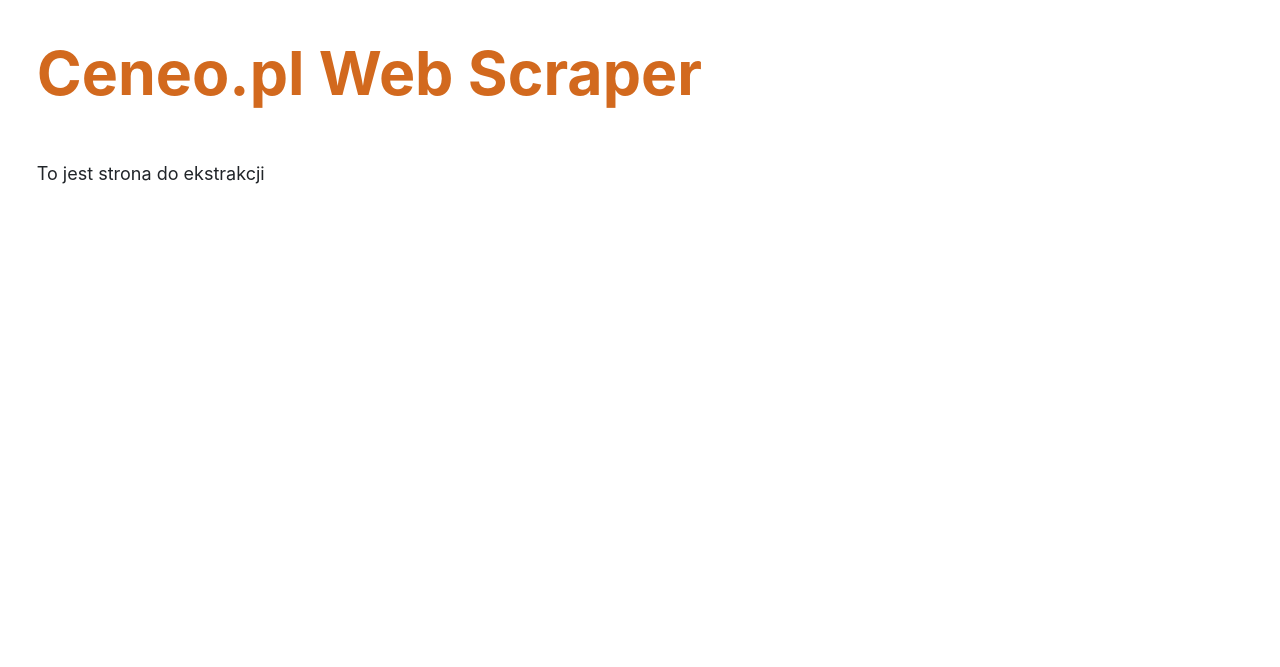
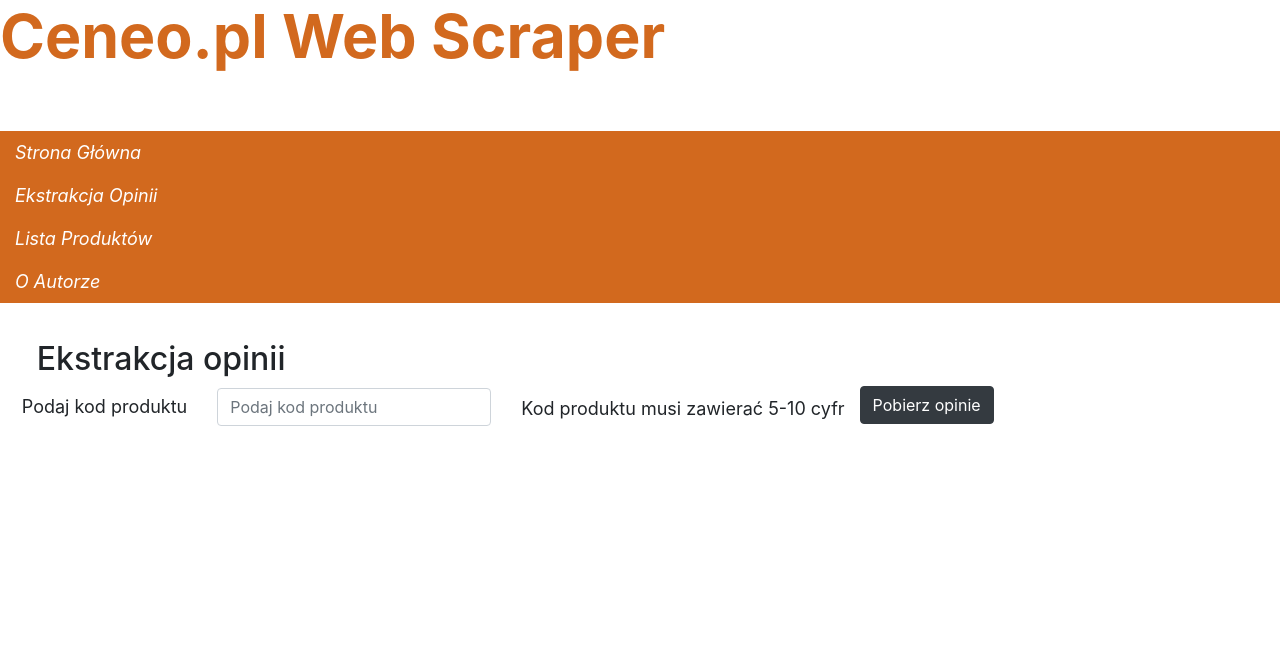
Before and after one commit to Wyzgaa/CeneoWebScraperJW, a Flask app: page /extract in a window 1280 px wide. Shown: the top 667 px of the page. Run offline with Flask 3, Linux system fonts and the light colour scheme.

Commit message:
2024-05-13 JW

```diff
--- a/app/routes.py
+++ b/app/routes.py
@@ -1,5 +1,6 @@
 from app import app
-from flask import render_template
+import requests
+from flask import render_template, request, redirect, url_for
 
 @app.route('/')
 
@@ -7,8 +8,14 @@ from flask import render_template
 def index():
     return render_template("index.html.jinja")
 
-@app.route('/extract')
+@app.route('/extract', methods=['POST', 'GET'])
 def extract():
+    if request.method == 'POST':
+        product_id = request.form.get('product_id')
+        url = f'https://www.ceneo.pl/{product_id}'
+        response= requests.get(url)
+        if response.status_code == requests.codes['ok']:
+            return redirect(url_for('product', product_id=product_id))
     return render_template("extract.html.jinja")
 
 @app.route('/products')
--- a/app/static/style.css
+++ b/app/static/style.css
@@ -19,15 +19,14 @@ header{
     color: chocolate;
     font-weight: 650;
     font-size: 3.8rem;
-    /* text-shadow:black 1px 0 0; */
 }
 
 #page_info{
     font-size: large;
-    /* text-align: center; */
 }
 
 footer{
+    width: 100%;
     text-align: center;
     margin-top: auto;
     padding-top: 40px;
@@ -41,3 +40,17 @@ footer{
     color: white;
     font-size: large;
 }
+
+nav{
+    display: flex;
+    flex-direction: row;
+    background-color: chocolate;
+}
+
+i{
+    color: white;
+    font-size: large;
+}
+/* .nav-link{
+    padding: 0 2vh 0 2vh;
+} */
--- a/app/templates/base.html.jinja
+++ b/app/templates/base.html.jinja
@@ -3,15 +3,32 @@
 <head>
     <meta charset="UTF-8">
     <meta name="viewport" content="width=device-width, initial-scale=1.0">
+    <link rel="stylesheet" href="https://cdn.jsdelivr.net/npm/bootstrap@4.4.1/dist/css/bootstrap.min.css" integrity="sha384-Vkoo8x4CGsO3+Hhxv8T/Q5PaXtkKtu6ug5TOeNV6gBiFeWPGFN9MuhOf23Q9Ifjh" crossorigin="anonymous">
     <link rel="stylesheet" href="{{url_for('static', filename='style.css')}}">
-    <link rel="stylesheet" href="https://cdn.jsdelivr.net/npm/bootstrap@4.4.1/dist/css/bootstrap.min.css" integrity="sha384-Vkoo8x4CGsO3+Hhxv8T/Q5PaXtkKtu6ug5TOeNV6gBiFeWPGFN9MuhOf23Q9Ifjh" crossorigin="anonymous">
     <title>Ceneo.pl Web Scraper</title>
 </head>
 <body>
+    <header>
+        <h1 id="title_h1">Ceneo.pl Web Scraper</h1>
+    </header>
+        <nav class="navbar-nav navbar-expand-lg ">
+            <div class="container-fluid">
+                <li class="nav-item">
+                    <a class="nav-link" href="{{url_for('index')}}"><i>Strona Główna</i></a>
+                </li>
+                <li class="nav-item">
+                    <a class="nav-link" href="{{url_for('extract')}}"><i>Ekstrakcja Opinii</i></a>
+                </li>
+                <li class="nav-item">
+                    <a class="nav-link" href="{{url_for('products')}}"><i>Lista Produktów</i></a>
+                </li>
+                <li class="nav-item">
+                    <a class="nav-link" href="{{url_for('author')}}"><i>O Autorze</i></a>
+                </li>
+            </div>
+        </nav>
     <div class="content">
-        <header>
-            <h1 id="title_h1">Ceneo.pl Web Scraper</h1>
-        </header>
+
         <section id="page_info">
             {% block content %}
                 <p>To jest plik bazowy</p>
--- a/app/templates/extract.html.jinja
+++ b/app/templates/extract.html.jinja
@@ -1,5 +1,23 @@
 {% extends "base.html.jinja" %}
 
 {% block content %}
-         <p>To jest strona do ekstrakcji</p>
+         <h2>Ekstrakcja opinii</h2>
+         <form method="POST" action="{{url_for('extract')}}" class="row g-3">
+            <div class="row g-3 align-items-center">
+                <div class="col-auto">
+                  <label for="product_id" class="col-form-label">Podaj kod produktu</label>
+                </div>
+                <div class="col-auto">
+                  <input type="text" name="product_id" id="product_id" class="form-control" aria-describedby="product_idHelpInline" placeholder="Podaj kod produktu">
+                </div>
+                <div class="col-auto">
+                  <span id="product_idHelpInline" class="form-text">
+                    Kod produktu musi zawierać 5-10 cyfr
+                  </span>
+                </div>
+              </div>
+              <div class="col-auto">
+                    <button type="submit" class="btn btn-dark">Pobierz opinie</button>
+              </div>
+          </form>
 {% endblock content %}
```
